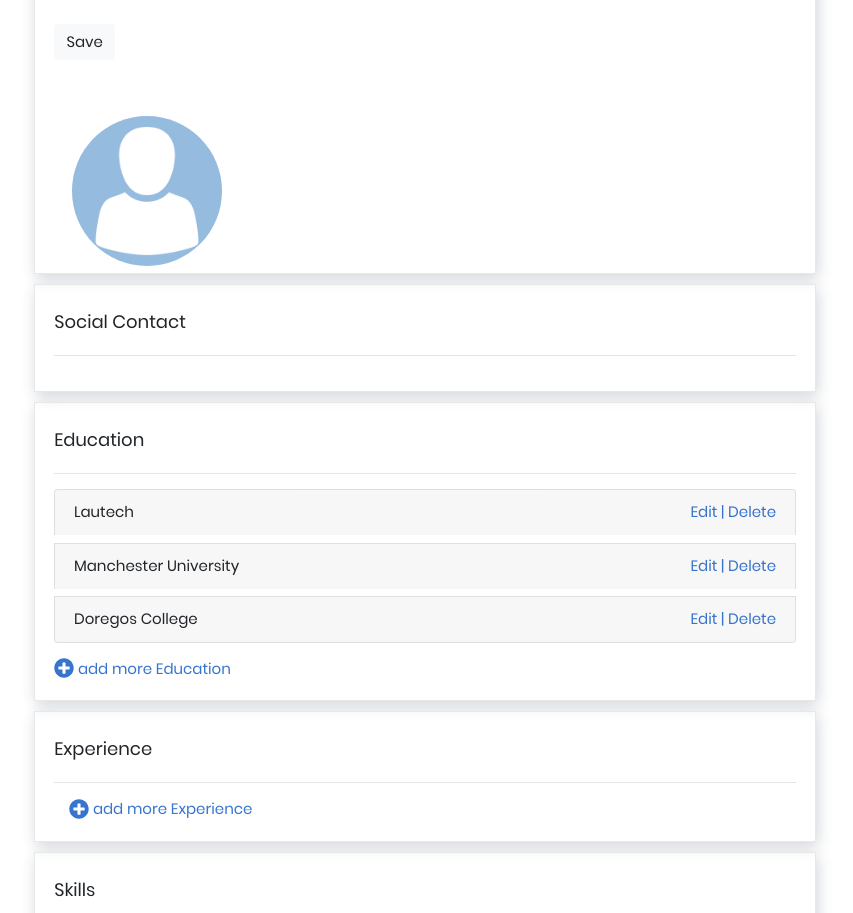
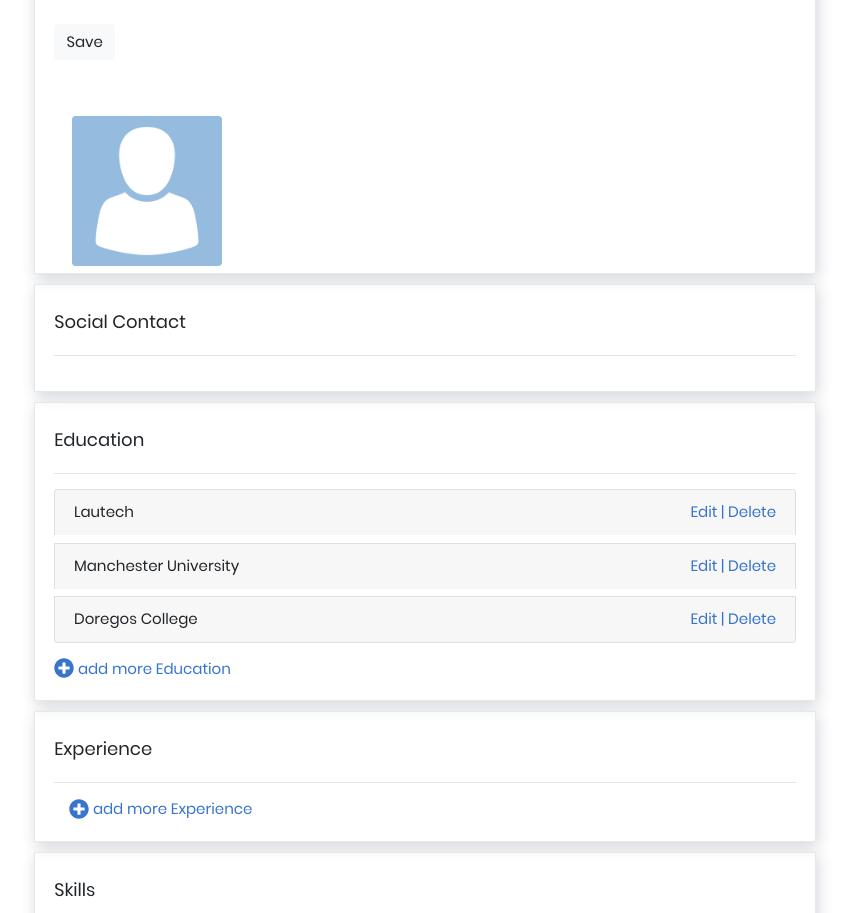
Before and after one commit to TechBuilder-360/portfolio-react, a React (Create React App) app: page /profile/1/edit in a window 1280 px wide. Shown: the part 882-1795 px from the top of the page, without its empty margins (215-1068 px from the left). Built offline with nearby package versions, Linux system fonts and the light colour scheme; what react-social-login would draw is missing.

Commit message:
delete additional

```diff
--- a/src/components/portfolio-edit/personal_info/components/profile_image.js
+++ b/src/components/portfolio-edit/personal_info/components/profile_image.js
@@ -6,7 +6,7 @@ import classes from "../personalInfo.module.css";
 const Images = () => {
   return (
     <Col xs={12} md={3} className={classes.Img}>
-      <Image className={classes.Img} src={avatar} roundedCircle />
+      <Image className={classes.Img} src={avatar} rounded />
     </Col>
   );
 };
```
Also changed, not shown: src/components/portfolio-edit/personal_info/components/addAdditionaDetails.js (deleted, +0 -24 lines).
